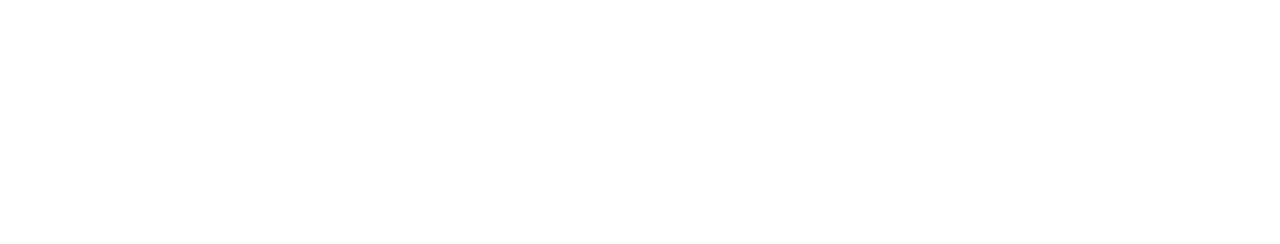
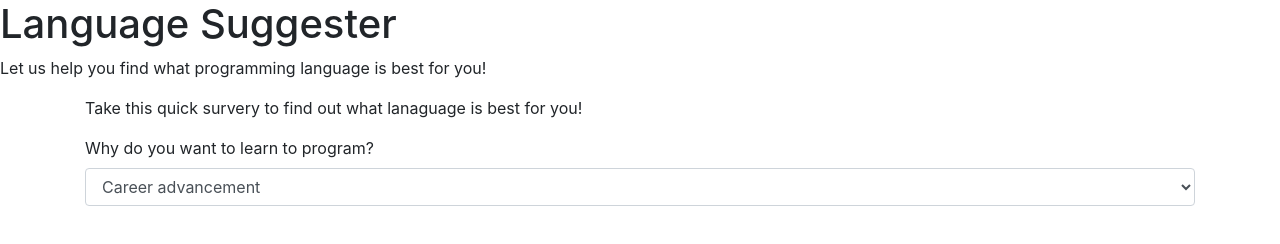
Before and after one commit to kylemiller13/languageSuggester, a plain HTML site: page index.html in a window 1280 px wide. Drawn offline with Linux system fonts and the light colour scheme.

Commit message:
add survey questions

```diff
--- a/index.html
+++ b/index.html
@@ -7,7 +7,25 @@
     <script src="js/scripts.js"></script>
     <title>Language Suggester</title>
   </head>
+  <body>
+    <h1>Language Suggester</h1>
+    <p>Let us help you find what programming language is best for you!</p>
+    <div class="container">
+      <p id="highlight">Take this quick survery to find out what lanaguage is best for you!</p>
+      <form id="lanaguageForm">
+        <div class="form-group">
+          <label for="whyProgramming">Why do you want to learn to program?</label>
+          <select class="form-control" id="whyProgramming">
+            <option value="3">Career advancement</option>
+            <option value="2">For fun</option>
+            <option value="1">Mental stimulation</option>
+          </select>
+        </div>
 
+
+      </form>
+    </div>
+  </body>
 
 
 
```
